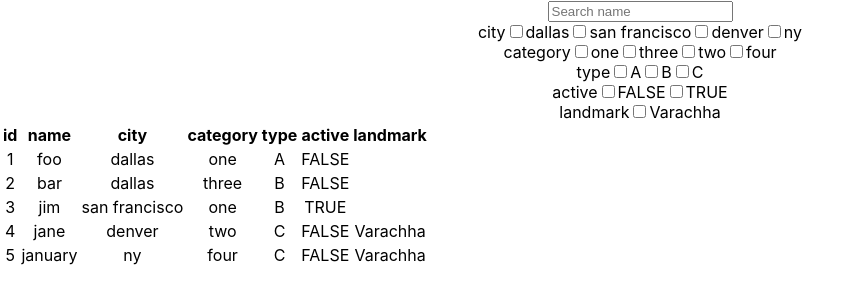
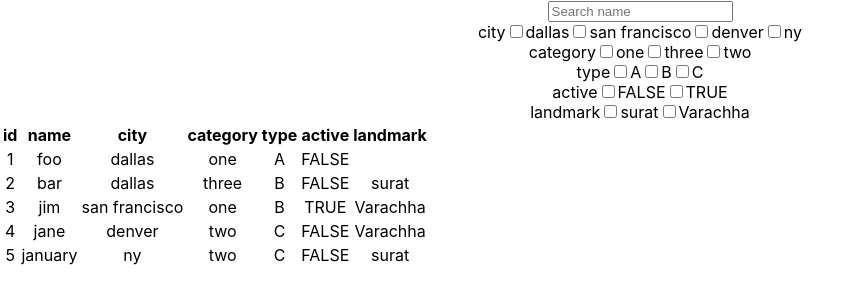
Before and after one commit to raviu-tagline/multifilters, a React (Create React App) app: page / in a window 1280 px wide. Shown: the top 304 px of the page, without its empty margins (0-860 px from the left). Built offline with nearby package versions, Linux system fonts and the light colour scheme.

Commit message:
Checkbox bug - in progress

```diff
--- a/src/components/Main.jsx
+++ b/src/components/Main.jsx
@@ -9,22 +9,15 @@ const Main = () => {
   const [filterOptions, setFilterOptions] = useState({});
   const [keys, setKeys] = useState([]);
   const [stateObj, setStateObj] = useState();
-  // let filter;
   let obj;
 
   useEffect(() => {
-    console.log(`first`);
-    setData(db);
-  }, []);
-
-  useEffect(() => {
     let kys = [];
-    if (data) {
-      data.forEach((val) => {
+    if (db) {
+      db.forEach((val) => {
         Object.keys(val).filter((v, i, ar) => {
           if (ar.indexOf(v) === i) {
             kys.push(v);
-            // setKeys((old) => [...old, v]);
           }
         });
       });
@@ -32,96 +25,21 @@ const Main = () => {
 
     let unique = kys.filter((v, i, ar) => ar.indexOf(v) === i);
 
-    setKeys(unique);
-    // filter = filterOptions;
-  }, [data]);
-
-  useEffect(() => {
-    keys.forEach((val, ind) => {
+    unique.forEach((val, ind) => {
       let tmp = [];
-      data.forEach((dVal) => {
+      db.forEach((dVal) => {
         tmp.push(dVal[val]);
         obj = {
           ...obj,
-          [keys[ind]]: tmp.filter((v, i, ar) => ar.indexOf(v) === i),
+          [unique[ind]]: tmp.filter((v, i, ar) => ar.indexOf(v) === i),
         };
       });
     });
 
+    setData(db);
+    setKeys(unique);
     setStateObj(obj);
-  }, [keys]);
-
-  /* const handleCheckChange = (e) => {
-    const { name, value, checked } = e.target;
-
-    if (checked) {
-      if (Object.keys(filter).length !== 0) {
-        if (!filter[name]) {
-          filter = {
-            ...filter,
-            [name]: [value],
-          };
-        } else {
-          filter[name].push(value);
-        }
-      } else {
-        filter = {
-          [name]: [value],
-        };
-      }
-    } else {
-      filter = {
-        ...filter,
-        [name]: filter[name].filter((v) => v !== value),
-      };
-
-      if (filter[name].length === 0) {
-        delete filter[name];
-      }
-    }
-
-    let filteredData = applyFilter(data, filter);
-    // let filteredData;
-
-    // console.log(`filter`, filter, data);
-
-    // if (!filtered) {
-    //   filteredData = applyFilter(data, filter);
-    // } else {
-    //   filteredData = applyFilter(filtered, filter);
-    // }
-    setFilter(filter);
-    setFiltered(filteredData);
-  }; */
-
-  /* const handleSearchChange = (e) => {
-    const { name, value } = e.target;
-    console.log(`value`, value, `name`);
-    let fltr = {
-      [name]: [value],
-    };
-    let tt;
-    // console.log(`tt`, tt);
-
-    // console.log(`fltr`, fltr);
-    if (!filtered) {
-      tt = data.filter((v) => v[name].includes(value));
-      // tt = applyFilter(data, fltr);
-      // console.log(`tt in if`, tt);
-    } else {
-      // console.log(`else`);
-      tt = data.filter((v) => v[name].includes(value));
-      // tt = applyFilter(filtered, fltr);
-      // console.log(`tt in else`, tt);
-    }
-
-    console.log(`tt before set`, tt);
-    // console.log(`tt`, tt);
-    // let tt = applyFilter(data, fltr);
-    setFiltered(tt);
-
-    // setFiltered(...filtered, tt);
-  }; */
+  }, []);
 
   const handleFilter = (e) => {
     const { name, value, checked } = e.target;
--- a/src/db.json
+++ b/src/db.json
@@ -13,7 +13,8 @@
         "city": "dallas",
         "category": "three",
         "type": "B",
-        "active": "FALSE"
+        "active": "FALSE",
+        "landmark": "surat"
     },
     {
         "id": 3,
@@ -21,7 +22,8 @@
         "city": "san francisco",
         "category": "one",
         "type": "B",
-        "active": "TRUE"
+        "active": "TRUE",
+        "landmark": "Varachha"
     },
     {
         "id": 4,
@@ -36,9 +38,9 @@
         "id": 5,
         "name": "january",
         "city": "ny",
-        "category": "four",
+        "category": "two",
         "type": "C",
         "active": "FALSE",
-        "landmark": "Varachha"
+        "landmark": "surat"
     }
 ]
```
